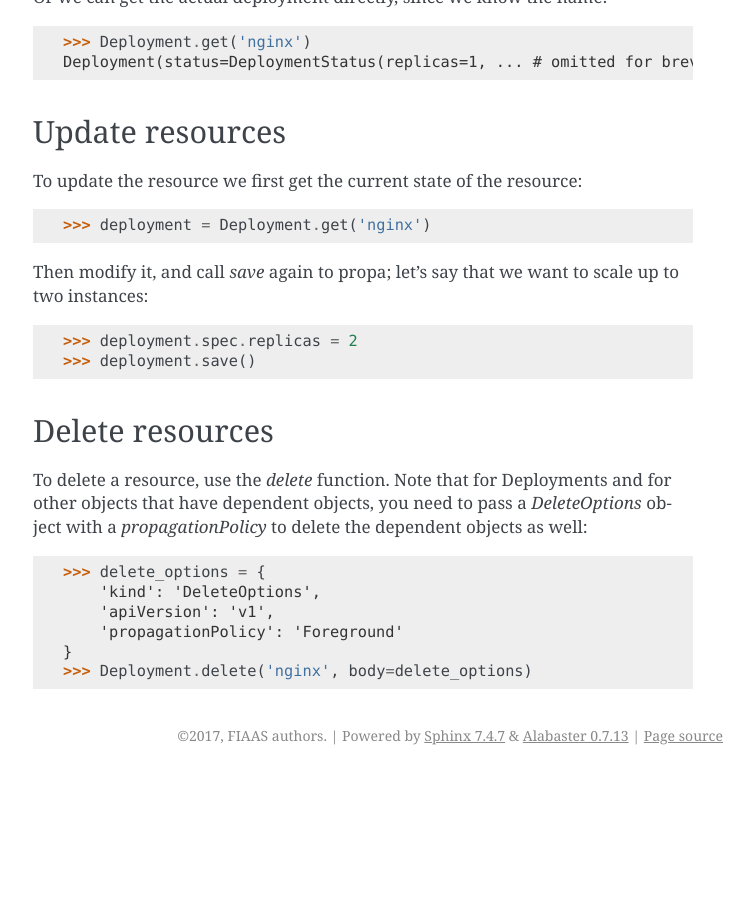
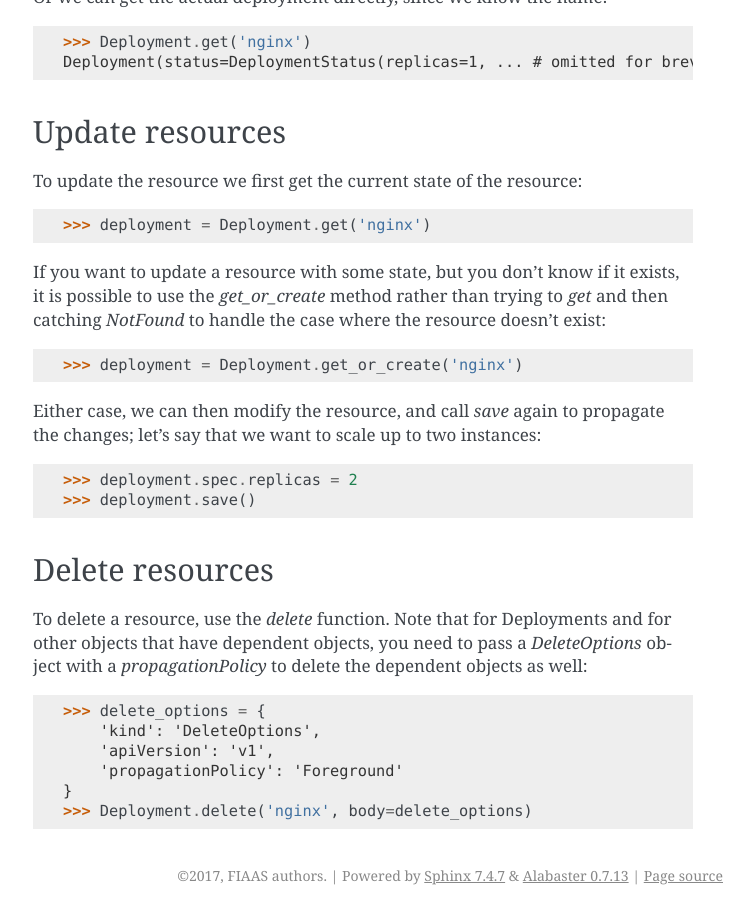
Before and after one commit to fiaas/k8s, a Sphinx documentation site: the page built from docs/source/tutorial.rst, in a window 1280 px wide and 900 px high, scrolled down 2234 px. Shown: the whole window, without its empty margins (387-1141 px from the left). Built offline with Sphinx 7.4.7, drawn with Linux system fonts in a browser that asks for light colours; before the commit the page ends 3009 px from its top, so only the background shows below that.

Commit message:
Add example of `get_or_create` usage

```diff
--- a/docs/source/tutorial.rst
+++ b/docs/source/tutorial.rst
@@ -109,8 +109,14 @@ To update the resource we first get the current state of the resource::
 
   >>> deployment = Deployment.get('nginx')
 
+If you want to update a resource with some state, but you don't know if it exists, it is possible to use the
+`get_or_create` method rather than trying to `get` and then catching `NotFound` to handle the case where the resource
+doesn't exist::
 
-Then modify it, and call `save` again to propa; let's say that we want to scale up to two instances::
+  >>> deployment = Deployment.get_or_create('nginx')
+
+Either case, we can then modify the resource, and call `save` again to propagate the changes; let's say that we want
+to scale up to two instances::
 
   >>> deployment.spec.replicas = 2
   >>> deployment.save()
```
